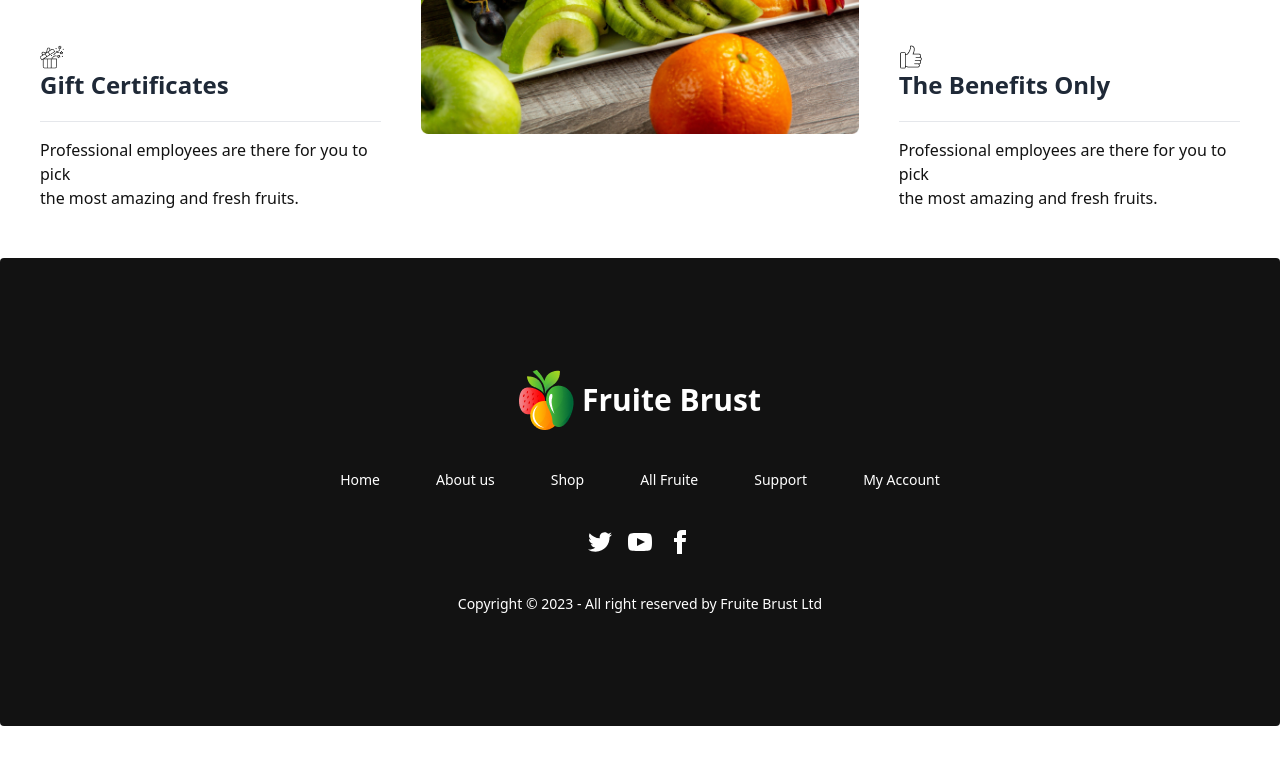
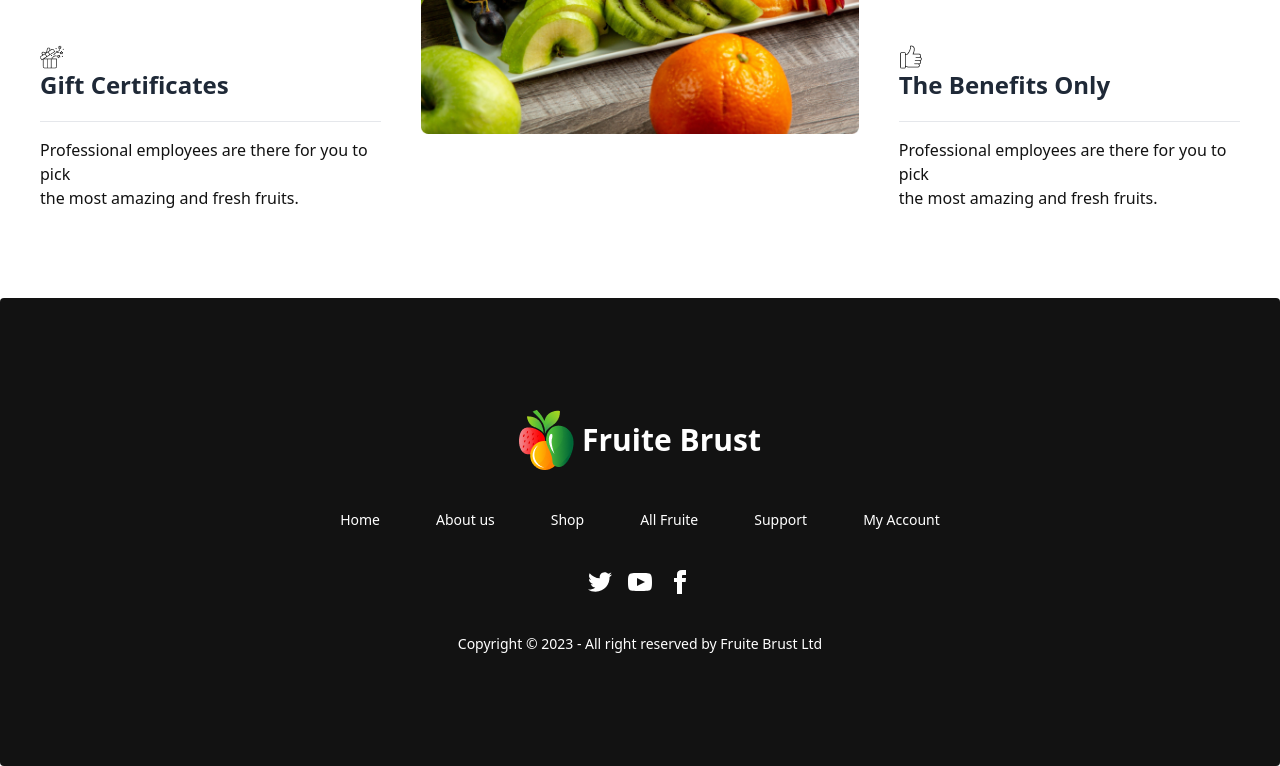
Before and after one commit to RashinHossain/fruite-brust, a plain HTML site: page index.html in a window 1280 px wide. Shown: the part 3591-4357 px from the top of the page. Before the commit the page ends 4317 px from the top, so only its background shows below. Drawn offline with nearby package versions, Linux system fonts and the light colour scheme.

Commit message:
added footer margin

```diff
--- a/index.html
+++ b/index.html
@@ -484,7 +484,7 @@
      </div>
 
     </main>
-    <footer class="footer footer-center py-28  bg-[#121212] text-white text-base-content rounded">
+    <footer class="footer footer-center py-28 mt-10 bg-[#121212] text-white text-base-content rounded">
         <div class="flex">
             <img class="text-white" src="./images/logo.png" alt="">
              <h1 class="text-3xl text-white font-bold">Fruite Brust</h1>
```
